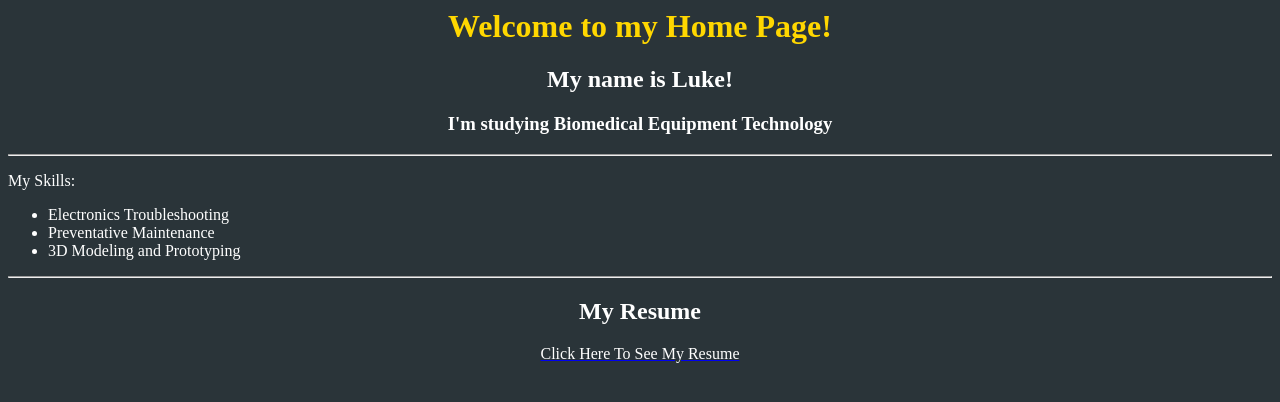
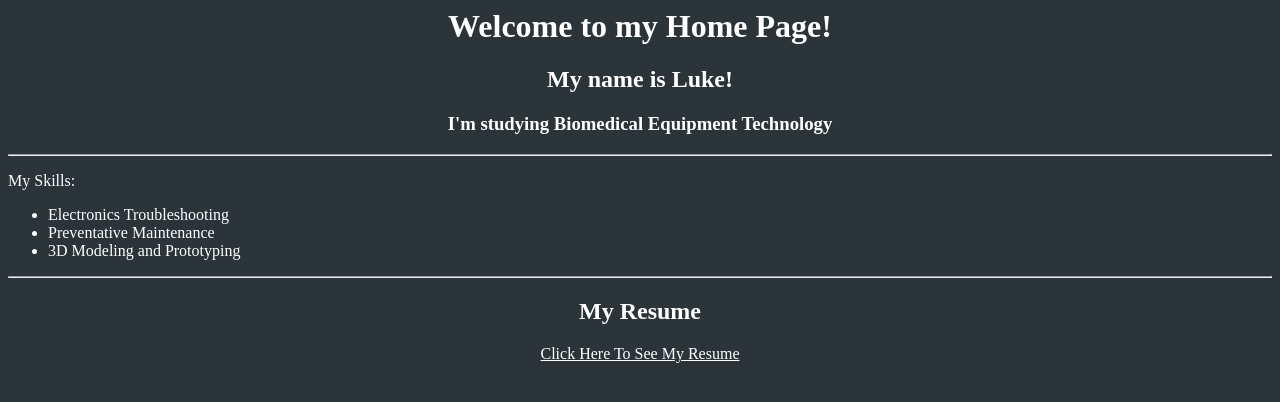
Before and after one commit to lvia2022-cloud/3DPrintingEnclosure-Uni, a plain HTML site: page index.html in a window 1280 px wide. Drawn offline with Linux system fonts and the light colour scheme.

Commit message:
Update style.css

```diff
--- a/style.css
+++ b/style.css
@@ -1,10 +1,5 @@
 header {
   text-align: center;
-  background-color: #2a3439;
-}
-
-h1 {
-  color: #FFD700;
 }
 
 body {
@@ -12,6 +7,6 @@ body {
   color: white;
 }
 
-p, li, h2, h3 {
+a {
   color: white;
 }
```
